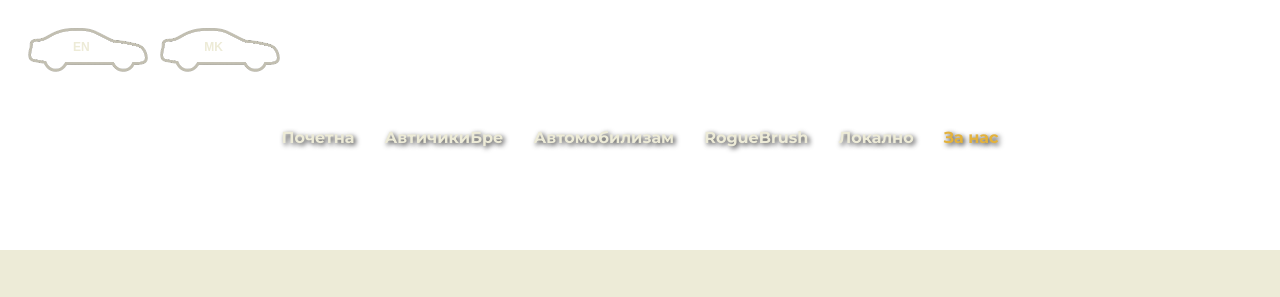
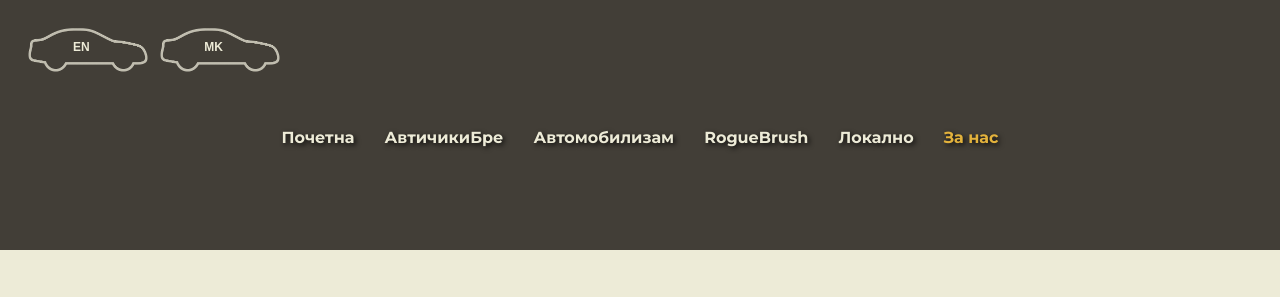
Before and after one commit to BojanMihajlo/avticikibre, a React (Create React App) app: page /about in a window 1280 px wide. Shown: the top 297 px of the page. Built offline with nearby package versions, Linux system fonts and the light colour scheme; grey boxes are pictures that could not be loaded.

Commit message:
bacground color for navbar received from props implemented

```diff
--- a/src/mainPages/about/About.jsx
+++ b/src/mainPages/about/About.jsx
@@ -19,7 +19,7 @@ function About() {
   const [subtitle] = useOutletContext();
   return (
     <>
-      <NavBar />
+      <NavBar bgColor={"#423e37"} />
       <main className="container">
         <section className="introduction-section">
           <div className="introduction-poster-wrapper">
--- a/src/mainPages/avtomobilizam/Avtomobilizam.jsx
+++ b/src/mainPages/avtomobilizam/Avtomobilizam.jsx
@@ -3,7 +3,7 @@ import NavBar from "../homePage/Navbar";
 export default function Avtomobilizam() {
   return (
     <>
-      <NavBar />
+      <NavBar bgColor={"#423e37"} />
       <h1>Avtomobilizam</h1>
     </>
   );
--- a/src/mainPages/homePage/Navbar.jsx
+++ b/src/mainPages/homePage/Navbar.jsx
@@ -6,12 +6,12 @@ import React, { useState } from "react";
 import { motion } from "motion/react";
 import { useOutletContext } from "react-router-dom";
 
-const Navbar = () => {
+const Navbar = ({ bgColor }) => {
   const [menuOpen, setMenuOpen] = useState(false);
   const [subtitle, setSubtitle] = useOutletContext();
 
   return (
-    <div className="navHero">
+    <div className="navHero" style={{ backgroundColor: bgColor }}>
       <div className="subtitleButtons">
         <CarButton text="EN" onClick={() => setSubtitle(false)} />
         <CarButton text="MK" onClick={() => setSubtitle(true)} />
--- a/src/mainPages/local/Local.jsx
+++ b/src/mainPages/local/Local.jsx
@@ -12,7 +12,7 @@ import tuningSlavia from "../../images/local-images/tuning-slavia.jpg";
 function Local() {
   return (
     <>
-      <NavBar />
+      <NavBar bgColor={"#423e37"} />
       <div className="main-container">
         <div className="cards-wrapper">
           <div className="card">
--- a/src/mainPages/rogueBrush/RogueBrush.jsx
+++ b/src/mainPages/rogueBrush/RogueBrush.jsx
@@ -3,7 +3,7 @@ import NavBar from "../homePage/Navbar";
 export default function RogueBrush() {
   return (
     <>
-      <NavBar />
+      <NavBar bgColor={"#423e37"} />
       <h1>RogueBrush</h1>
     </>
   );
```
